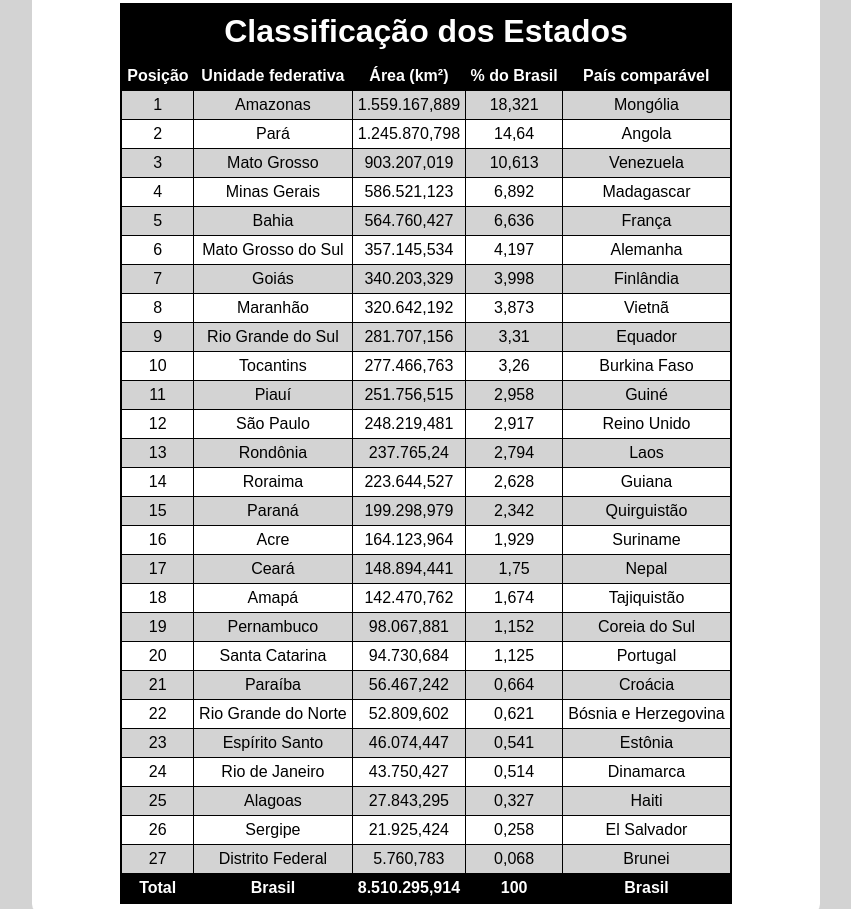
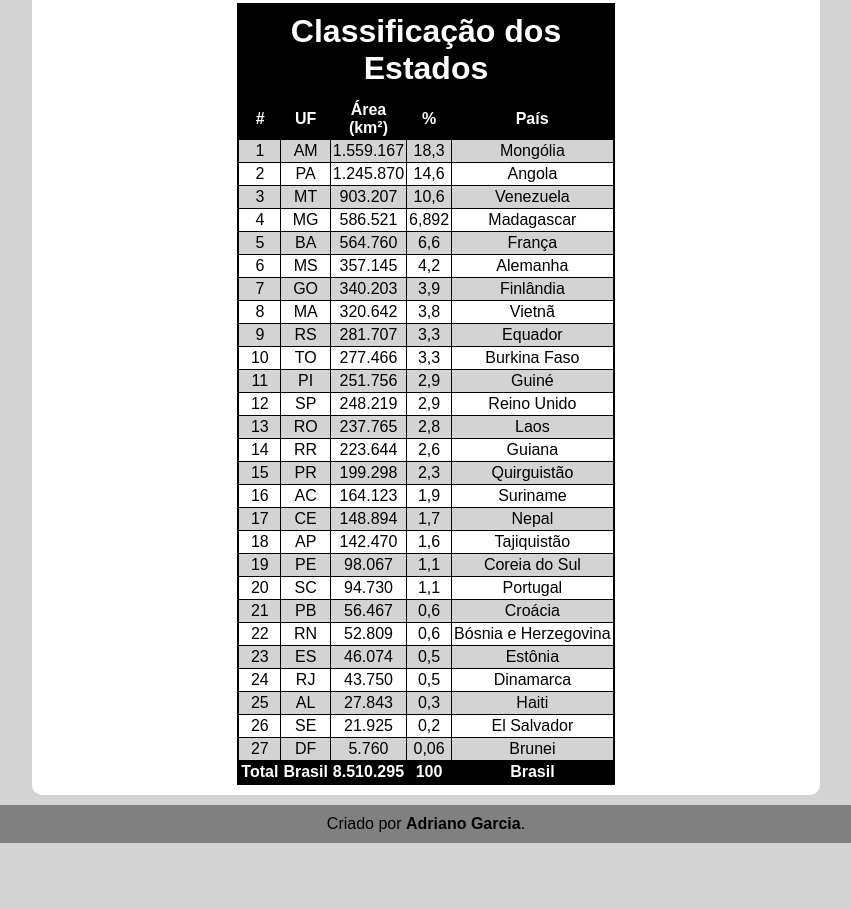
Before and after one commit to adrianogtl/html-css, a plain HTML site: page exercicios/ex026/mq005/pages/table.html in a window 1280 px wide. Shown: the part 400-1309 px from the top of the page, without its empty margins (214-1065 px from the left). After the commit the page ends 1243 px from the top, so only its background shows below. Drawn offline with Linux system fonts and the light colour scheme.

Commit message:
correcao1

```diff
--- a/exercicios/ex026/mq005/estilos/form.css
+++ b/exercicios/ex026/mq005/estilos/form.css
@@ -2,27 +2,34 @@
     box-sizing: border-box;
 }
 
-main {
-    height: 88vh;
+article>h2 {
+    padding-bottom: 5px;
 }
 
 form {
-    margin: 30px;
+    margin: 0px 30px;
 }
 
 input,
 textarea {
     display: block;
     margin-top: 5px;
-    margin-bottom: 20px;
+
     padding: 5px;
     border-radius: 10px;
     border-color: gray;
     outline: none;
 }
 
+input {
+    margin-bottom: 10px;
+}
+
+
 input[type="submit"] {
+    display: block;
     padding: 10px;
+    margin-top: 10px;
     background-color: gray;
     color: white;
     border: none;
--- a/exercicios/ex026/mq005/estilos/table.css
+++ b/exercicios/ex026/mq005/estilos/table.css
@@ -20,7 +20,7 @@ caption {
 
 td,
 th {
-    padding: 5px;
+    padding: 2px;
 }
 
 td {
--- a/exercicios/ex026/mq005/pages/table.html
+++ b/exercicios/ex026/mq005/pages/table.html
@@ -45,208 +45,208 @@
                 <caption>Classificação dos Estados</caption>
                 <thead>
                     <tr>
-                        <th>Posição</th>
-                        <th>Unidade federativa</th>
-                        <th>Área (km²)</th>
-                        <th>% do Brasil</th>
-                        <th>País comparável</th>
+                        <th>#</th>
+                        <th>UF</th>
+                        <th>Área<br>(km²)</th>
+                        <th>%</th>
+                        <th>País</th>
                     </tr>
                 </thead>
                 <tbody>
                     <tr>
                         <td>1</td>
-                        <td>Amazonas</td>
-                        <td>1.559.167,889</td>
-                        <td>18,321</td>
+                        <td>AM</td>
+                        <td>1.559.167</td>
+                        <td>18,3</td>
                         <td>Mongólia</td>
                     </tr>
                     <tr>
                         <td>2</td>
-                        <td>Pará</td>
-                        <td>1.245.870,798</td>
-                        <td>14,64</td>
+                        <td>PA</td>
+                        <td>1.245.870</td>
+                        <td>14,6</td>
                         <td>Angola</td>
                     </tr>
                     <tr>
                         <td>3</td>
-                        <td>Mato Grosso</td>
-                        <td>903.207,019</td>
-                        <td>10,613</td>
+                        <td>MT</td>
+                        <td>903.207</td>
+                        <td>10,6</td>
                         <td>Venezuela</td>
                     </tr>
                     <tr>
                         <td>4</td>
-                        <td>Minas Gerais</td>
-                        <td>586.521,123</td>
+                        <td>MG</td>
+                        <td>586.521</td>
                         <td>6,892</td>
                         <td>Madagascar</td>
                     </tr>
                     <tr>
                         <td>5</td>
-                        <td>Bahia</td>
-                        <td>564.760,427</td>
-                        <td>6,636</td>
+                        <td>BA</td>
+                        <td>564.760</td>
+                        <td>6,6</td>
                         <td>França</td>
                     </tr>
                     <tr>
                         <td>6</td>
-                        <td>Mato Grosso do Sul</td>
-                        <td>357.145,534</td>
-                        <td>4,197</td>
+                        <td>MS</td>
+                        <td>357.145</td>
+                        <td>4,2</td>
                         <td>Alemanha</td>
                     </tr>
                     <tr>
                         <td>7</td>
-                        <td>Goiás</td>
-                        <td>340.203,329</td>
-                        <td>3,998</td>
+                        <td>GO</td>
+                        <td>340.203</td>
+                        <td>3,9</td>
                         <td>Finlândia</td>
                     </tr>
                     <tr>
                         <td>8</td>
-                        <td>Maranhão</td>
-                        <td>320.642,192</td>
-                        <td>3,873</td>
+                        <td>MA</td>
+                        <td>320.642</td>
+                        <td>3,8</td>
                         <td>Vietnã</td>
                     </tr>
                     <tr>
                         <td>9</td>
-                        <td>Rio Grande do Sul</td>
-                        <td>281.707,156</td>
-                        <td>3,31</td>
+                        <td>RS</td>
+                        <td>281.707</td>
+                        <td>3,3</td>
                         <td>Equador</td>
                     </tr>
                     <tr>
                         <td>10</td>
-                        <td>Tocantins</td>
-                        <td>277.466,763</td>
-                        <td>3,26</td>
+                        <td>TO</td>
+                        <td>277.466</td>
+                        <td>3,3</td>
                         <td>Burkina Faso</td>
                     </tr>
                     <tr>
                         <td>11</td>
-                        <td>Piauí</td>
-                        <td>251.756,515</td>
-                        <td>2,958</td>
+                        <td>PI</td>
+                        <td>251.756</td>
+                        <td>2,9</td>
                         <td>Guiné</td>
                     </tr>
                     <tr>
                         <td>12</td>
-                        <td>São Paulo</td>
-                        <td>248.219,481</td>
-                        <td>2,917</td>
+                        <td>SP</td>
+                        <td>248.219</td>
+                        <td>2,9</td>
                         <td>Reino Unido</td>
                     </tr>
                     <tr>
                         <td>13</td>
-                        <td>Rondônia</td>
-                        <td>237.765,24</td>
-                        <td>2,794</td>
+                        <td>RO</td>
+                        <td>237.765</td>
+                        <td>2,8</td>
                         <td>Laos</td>
                     </tr>
                     <tr>
                         <td>14</td>
-                        <td>Roraima</td>
-                        <td>223.644,527</td>
-                        <td>2,628</td>
+                        <td>RR</td>
+                        <td>223.644</td>
+                        <td>2,6</td>
                         <td>Guiana</td>
                     </tr>
                     <tr>
                         <td>15</td>
-                        <td>Paraná</td>
-                        <td>199.298,979</td>
-                        <td>2,342</td>
+                        <td>PR</td>
+                        <td>199.298</td>
+                        <td>2,3</td>
                         <td>Quirguistão</td>
                     </tr>
                     <tr>
                         <td>16</td>
-                        <td>Acre</td>
-                        <td>164.123,964</td>
-                        <td>1,929</td>
+                        <td>AC</td>
+                        <td>164.123</td>
+                        <td>1,9</td>
                         <td>Suriname</td>
                     </tr>
                     <tr>
                         <td>17</td>
-                        <td>Ceará</td>
-                        <td>148.894,441</td>
-                        <td>1,75</td>
+                        <td>CE</td>
+                        <td>148.894</td>
+                        <td>1,7</td>
                         <td>Nepal</td>
                     </tr>
                     <tr>
                         <td>18</td>
-                        <td>Amapá</td>
-                        <td>142.470,762</td>
-                        <td>1,674</td>
+                        <td>AP</td>
+                        <td>142.470</td>
+                        <td>1,6</td>
                         <td>Tajiquistão</td>
                     </tr>
                     <tr>
                         <td>19</td>
-                        <td>Pernambuco</td>
-                        <td>98.067,881</td>
-                        <td>1,152</td>
+                        <td>PE</td>
+                        <td>98.067</td>
+                        <td>1,1</td>
                         <td>Coreia do Sul</td>
                     </tr>
                     <tr>
                         <td>20</td>
-                        <td>Santa Catarina</td>
-                        <td>94.730,684</td>
-                        <td>1,125</td>
+                        <td>SC</td>
+                        <td>94.730</td>
+                        <td>1,1</td>
                         <td>Portugal</td>
                     </tr>
                     <tr>
                         <td>21</td>
-                        <td>Paraíba</td>
-                        <td>56.467,242</td>
-                        <td>0,664</td>
+                        <td>PB</td>
+                        <td>56.467</td>
+                        <td>0,6</td>
                         <td>Croácia</td>
                     </tr>
                     <tr>
                         <td>22</td>
-                        <td>Rio Grande do Norte</td>
-                        <td>52.809,602</td>
-                        <td>0,621</td>
+                        <td>RN</td>
+                        <td>52.809</td>
+                        <td>0,6</td>
                         <td>Bósnia e Herzegovina</td>
                     </tr>
                     <tr>
                         <td>23</td>
-                        <td>Espírito Santo</td>
-                        <td>46.074,447</td>
-                        <td>0,541</td>
+                        <td>ES</td>
+                        <td>46.074</td>
+                        <td>0,5</td>
                         <td>Estônia</td>
                     </tr>
                     <tr>
                         <td>24</td>
-                        <td>Rio de Janeiro</td>
-                        <td>43.750,427</td>
-                        <td>0,514</td>
+                        <td>RJ</td>
+                        <td>43.750</td>
+                        <td>0,5</td>
                         <td>Dinamarca</td>
                     </tr>
                     <tr>
                         <td>25</td>
-                        <td>Alagoas</td>
-                        <td>27.843,295</td>
-                        <td>0,327</td>
+                        <td>AL</td>
+                        <td>27.843</td>
+                        <td>0,3</td>
                         <td>Haiti</td>
                     </tr>
                     <tr>
                         <td>26</td>
-                        <td>Sergipe</td>
-                        <td>21.925,424</td>
-                        <td>0,258</td>
+                        <td>SE</td>
+                        <td>21.925</td>
+                        <td>0,2</td>
                         <td>El Salvador</td>
                     </tr>
                     <tr>
                         <td>27</td>
-                        <td>Distrito Federal</td>
-                        <td>5.760,783</td>
-                        <td>0,068</td>
+                        <td>DF</td>
+                        <td>5.760</td>
+                        <td>0,06</td>
                         <td>Brunei</td>
                     </tr>
                 </tbody>
                 <tfoot>
                     <th>Total</th>
                     <td>Brasil</td>
-                    <td>8.510.295,914</td>
+                    <td>8.510.295</td>
                     <td>100</td>
                     <td>Brasil</td>
                 </tfoot>
```
Also changed, not shown: exercicios/ex026/mq005/pages/form.html (+2 -5 lines).
